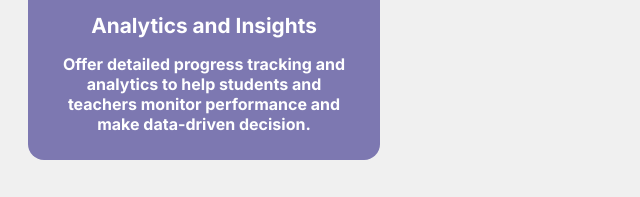
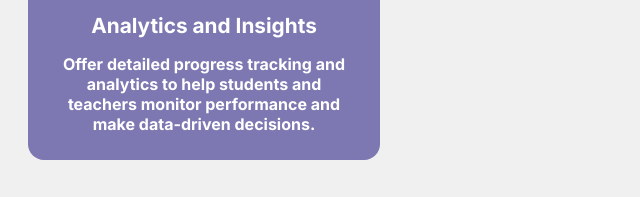
Before and after one commit to Neel-07/Studysync, a plain HTML site: page index.html in a window 1280 px wide. Shown: the part 1674-1871 px from the top of the page, 628-1268 px from the left. Drawn offline with Linux system fonts and the light colour scheme.

Commit message:
initial commit

```diff
--- a/index.html
+++ b/index.html
@@ -176,7 +176,7 @@
                             Analytics and Insights
                         </div>
                         <div class="feature-description">
-                            Offer detailed progress tracking and analytics to help students and teachers monitor performance and make data-driven decision.
+                            Offer detailed progress tracking and analytics to help students and teachers monitor performance and make data-driven decisions.
                         </div>
                         </div>
                     </div>
```
